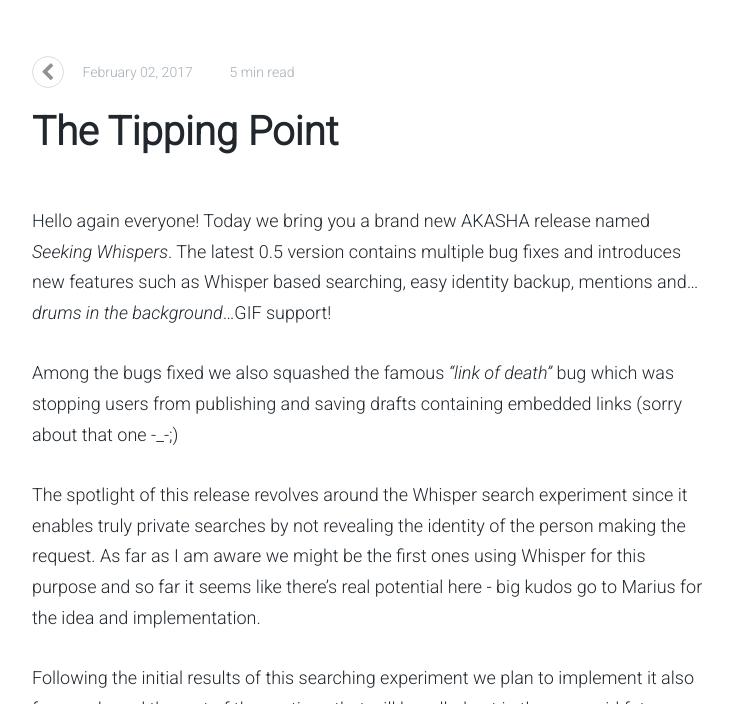
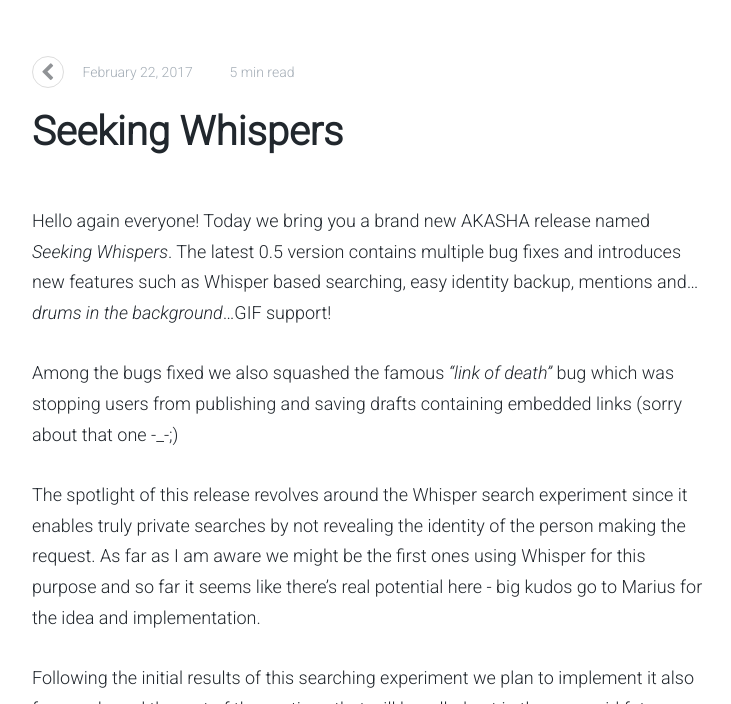
Before and after one commit to AKASHAorg/blog.akasha.world, a Jekyll site: the page built from _posts/2017-02-22-seeking-whispers.md, in a window 1280 px wide and 900 px high, scrolled down 348 px, cut to the strip 196-900 px from the top of the window. Shown: the whole strip, without its empty margins (268-999 px from the left). Built offline with Jekyll 4.4.1, drawn with Linux system fonts in a browser that asks for light colours; comment, search, counter and statistics services are not loaded.

Commit message:
Update 2017-02-22-seeking-whispers.md

```diff
--- a/_posts/2017-02-22-seeking-whispers.md
+++ b/_posts/2017-02-22-seeking-whispers.md
@@ -1,12 +1,12 @@
 ---
 layout: post
-title: "The Tipping Point"
+title: "Seeking Whispers"
 timezone: Europe/Zurich
-date: 2017-02-02 00:00:01
+date: 2017-02-22 00:00:01
 future: true
 image: ethereum-tipping.jpg
 comments: true
-tags: AKASHA, Ethereum, IPFS, Alpha, Pre-Alpha, Release
+tags: AKASHA, Ethereum, IPFS, Alpha, Pre-Alpha, Release, Paris, EDCON
 draft: true
 ---
 
```
